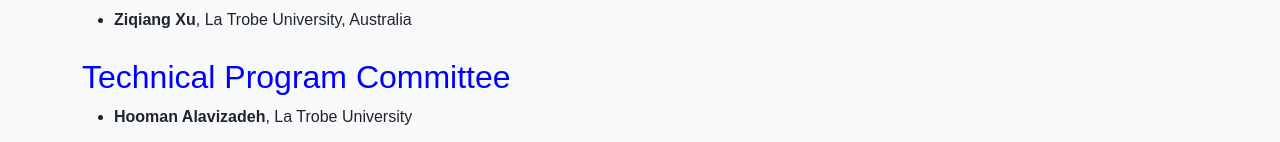
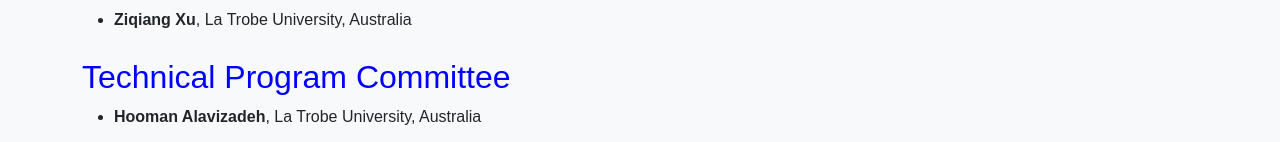
Before and after one commit to icea2025/latrobe, a Jekyll site: the page committee/index.html, which Jekyll copies as it is, in a window 1280 px wide and 1131 px high. Shown: the part 986-1128 px from the top of the window. Built offline with Jekyll 4.4.1, drawn with Linux system fonts in a browser that asks for light colours.

Commit message:
Update index.html

```diff
--- a/committee/index.html
+++ b/committee/index.html
@@ -134,7 +134,7 @@
     <div style="padding-top: 10px">
       <h2 style="color: #0000ff">Technical Program Committee</h2>
       <ul>
-        <li><b>Hooman Alavizadeh</b>, La Trobe University</li>
+        <li><b>Hooman Alavizadeh</b>, La Trobe University, Australia</li>
       </ul>
     </div>
   </div>
```
